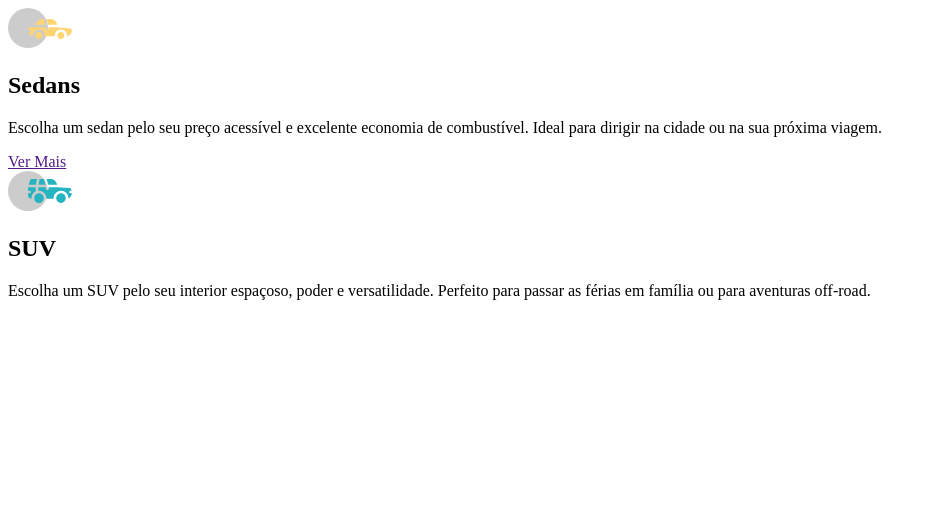
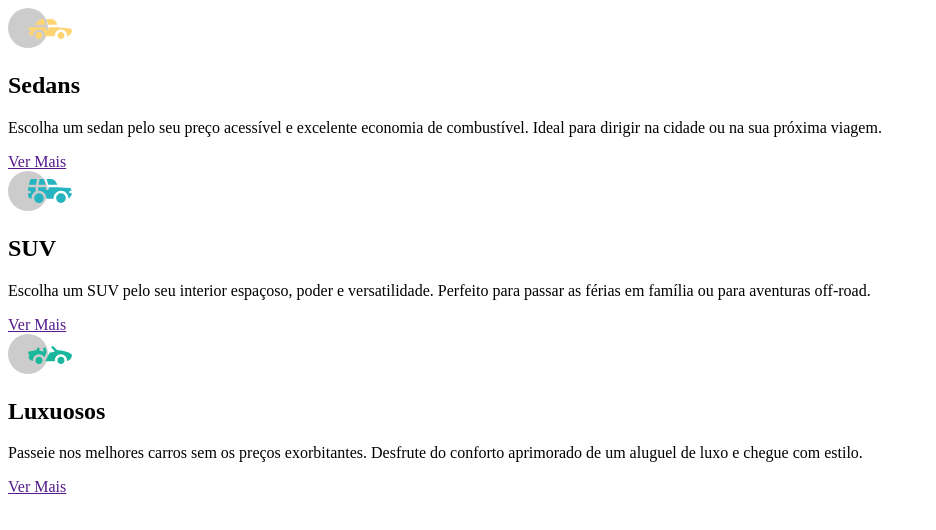
Before and after one commit to MasterMinado/carros, a plain HTML site: page index.html in a window 1280 px wide. Shown: the whole page, without its empty margins (0-936 px from the left). Drawn offline with Linux system fonts and the light colour scheme.

Commit message:
HTML finalizado

```diff
--- a/index.html
+++ b/index.html
@@ -19,14 +19,14 @@
             <img src="./imagens/icon-suvs.svg" alt="carro suvs">
             <h2>SUV</h2>
             <p>Escolha um SUV pelo seu interior espaçoso, poder e versatilidade. Perfeito para passar as férias em família ou para aventuras off-road.</p>
-            <a href=""></a>
+            <a href="">Ver Mais</a>
         </section>
 
         <section class="luxuosos">
-            <img src="" alt="">
-            <h2></h2>
-            <p></p>
-            <a href=""></a>
+            <img src="./imagens/icon-luxury.svg" alt="carro de luxo">
+            <h2>Luxuosos</h2>
+            <p>Passeie nos melhores carros sem os preços exorbitantes. Desfrute do conforto aprimorado de um aluguel de luxo e chegue com estilo.</p>
+            <a href="">Ver Mais</a>
         </section>
     </main>
 </body>
```
